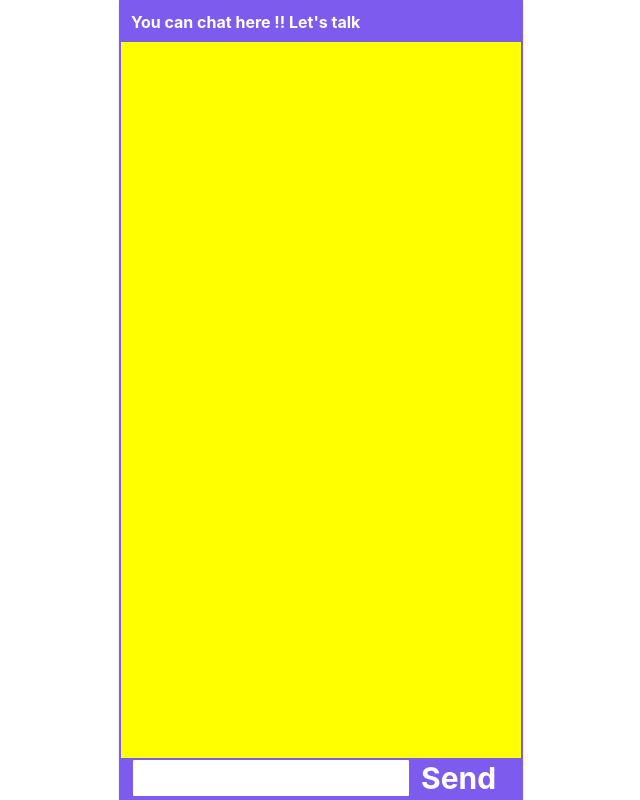
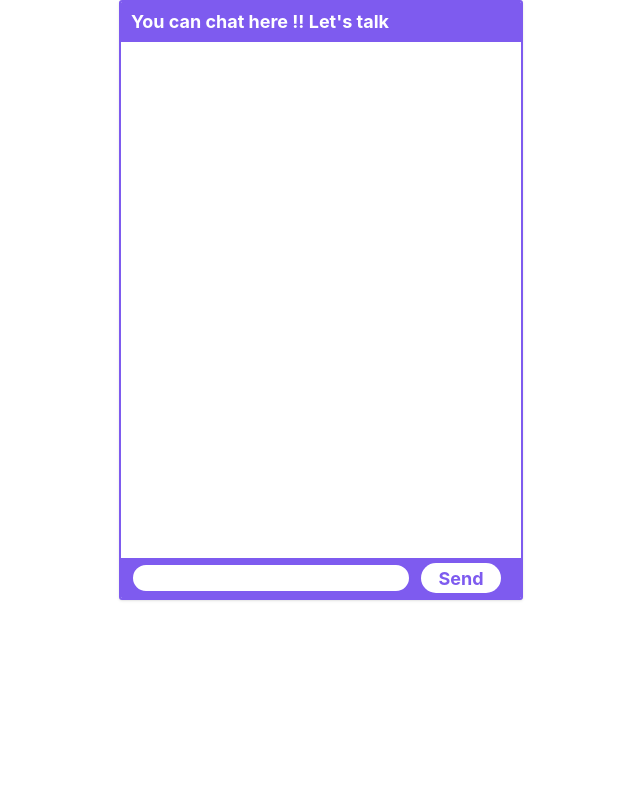
Before and after one commit to Nolking/sample-web-chat, a React (Create React App) app: page / in a window 1280 px wide. Both pictures are taken after typing "Sample" into the empty fields and a click on the button "Join Chat". Shown: the whole page, without its empty margins (319-959 px from the left). Built offline with nearby package versions, Linux system fonts and the light colour scheme.

Commit message:
4th commit

```diff
--- a/src/App.css
+++ b/src/App.css
@@ -23,9 +23,31 @@
   font-size: calc(10px + 2vmin);
   color: white;
 }
+.avatar:hover {opacity: 0.8; cursor: pointer;}
+.message:hover {opacity: 0.8;}
+button:hover {cursor: pointer; opacity: 0.8;}
+/* width */
+::-webkit-scrollbar {
+  width: 5px;
+}
+
+/* Track */
+::-webkit-scrollbar-track {
+  background: #f1f1f1;
+}
+
+/* Handle */
+::-webkit-scrollbar-thumb {
+  background: #888; border-radius: 5px;
+}
+
+/* Handle on hover */
+::-webkit-scrollbar-thumb:hover {
+  background: #7e5bef;
+}
 .my-message p {word-break: break-all;}
 .other-message p {word-break: break-all;}
-
+input:focus {outline: 0px }
 
 .App-link {
   color: #61dafb;
--- a/src/App.js
+++ b/src/App.js
@@ -1,4 +1,4 @@
-import React, {useState, useEffect} from 'react'
+import React, {useState} from 'react'
 import ChatScreen from './Component/ChatScreen'
 import './App.css';
 
@@ -16,6 +16,7 @@ function App() {
     setChatLog(chatLog)
   }
   function submitHandler() {
+    if (myName === '') {alert('enter your name to join chat!!!'); return;}
     let users= window.localStorage.getItem('userList');
     if (users == null) {
       users = []
@@ -41,19 +42,15 @@ function App() {
   }
   return (
     <div className="App justify-center flex">
-      <div className='flex bg-white justify-center border-2 border-solid border-purple shadow overflow-hidden sm:rounded-lg'>
+      <div className='flex bg-white justify-center border-2 border-solid border-purple shadow overflow-hidden sm:rounded-sm h-[600px]'>
         {identifiedUser &&
           <ChatScreen myName={myName} handlePrevChat={handlePrevChat} chatLog={chatLog}> </ChatScreen>
         }
         {!identifiedUser &&
           <form className='block m-[20px] h-[70px]'>
-
             <label htmlFor="userName" className='inline-block mr-[10px] h-[30px]'>Please enter your name</label>
-            <input onChange={nameChangeHandler} className='inline-block border-2 h-[30px] rounded-sm  border-solid border-purple' id="userName" type="text"></input>
-
-
-            <button className='block rounded-sm w-[100px] bg-purple text-white' onClick={submitHandler}>Join Chat</button>
-
+            <input onChange={nameChangeHandler} className='inline-block pl-[10px] text-sm text-purple border-2 h-[30px] rounded-sm  border-solid border-purple' id="userName" type="text"></input>
+            <button className='block h-[30px] rounded-sm w-[100px] bg-purple text-white' onClick={submitHandler}>Join Chat</button>
           </form>
         }
       </div>
--- a/src/Component/ChatHistory.js
+++ b/src/Component/ChatHistory.js
@@ -3,12 +3,12 @@ import ChatMessage from "./ChatMessage";
 export default function ChatHistory(props) {
     if (props.chatLog.length === 1  && props.chatLog[0].chat.length === 0 ) {
         return (
-            <div className="chat-history pt-[10px] pr-[10px] bg-[yellow] overflow-auto"></div>
+            <div className="chat-history pt-[10px] pr-[10px] bg-[white] overflow-auto"></div>
         )
     }
     else
         return (
-            <div className="chat-history pt-[10px] pr-[10px] bg-[yellow] overflow-auto">
+            <div className="chat-history pt-[10px] pr-[10px] bg-[white] overflow-auto">
                 {props.chatLog.length >0 && props.chatLog.map((mess, idx) => (
                     <ChatMessage key={idx} myName={props.myName} userName={mess.userName} chat={mess.chat}>
                     </ChatMessage>
--- a/src/Component/ChatMessage.js
+++ b/src/Component/ChatMessage.js
@@ -6,15 +6,15 @@ export default function ChatMessage(props) {
         return (
             <div className='my-message'>
                 <div className='block w-[100%] h-[40px] relative'>
-                <p className='text-center break-all absolute right-[0px] rounded-[50px] border-[1px] text-sm leading-[40px] w-[40px] h-[40px] bg-purple text-white'>{props.userName[0]}</p>
+                <p className='avatar text-center break-all absolute right-[0px] rounded-[50px] border-[1px] text-base leading-[40px] w-[40px] h-[40px] bg-purple text-white'>{props.userName[0].toUpperCase()}</p>
                 </div>
-                {props.chat.map((el, idx) =>(<p key={idx} className='ml-[10px] pr-[10px] mr-[40px] text-right text-sm rounded-sm mb-[5px] bg-purple text-white pl-[5px]'>{el}</p>))}
+                {props.chat.map((el, idx) =>(<p key={idx} className='message ml-[10px] h-[30px] leading-[30px] pr-[15px] mr-[40px] text-right text-sm rounded-sm mb-[5px] bg-purple text-white pl-[5px]'>{el}</p>))}
             </div>
         )
     else return (
         <div className='other-message ml-[10px]'>
-            <p className='text-center break-all rounded-[50px] border-[1px] text-sm leading-[40px] w-[40px] h-[40px] bg-gray text-white'>{props.userName[0]}</p>
-            {props.chat.map((el, idx) =>(<p key={idx} className='ml-[40px] text-left text-sm rounded-sm mb-[5px] bg-gray text-white pl-[5px]'>{el}</p>))}
+            <p className='avatar text-center break-all rounded-[50px] border-[1px] text-base leading-[40px] w-[40px] h-[40px] bg-gray text-white'>{props.userName[0].toUpperCase()}</p>
+            {props.chat.map((el, idx) =>(<p key={idx} className='message ml-[40px] h-[30px] leading-[30px] text-left text-sm rounded-sm mb-[5px] bg-gray text-white pl-[15px]'>{el}</p>))}
         </div>
     )
 }
--- a/src/Component/ChatScreen.js
+++ b/src/Component/ChatScreen.js
@@ -15,6 +15,7 @@ export default function ChatScreen(props) {
         if (window.localStorage.getItem('chatLog') === '') setPrevChat([{userName: props.myName, chat: []}]);
         let el = document.querySelector('.chat-history');
         el.scrollTop = el.scrollHeight
+        return;
       }, [prevChat]);
 
     function messageHandler(event) {
@@ -48,7 +49,8 @@ export default function ChatScreen(props) {
         } else {
             setPrevChat([{userName: props.myName, chat: curMess}]);
         }
-        chatInputRef.current = '';
+        document.querySelector('#messInput').value = '';
+        setCurMess('')
     }
     return (
         <div  className="text-3xl relative block w-[400px] ">
@@ -57,8 +59,8 @@ export default function ChatScreen(props) {
             </div>
             <ChatHistory myName={props.myName} chatLog={prevChat}></ChatHistory>
             <div className="chat-footer w-[100%] h-[40px] flex absolute bottom-0 bg-purple">
-                <input ref={chatInputRef} onKeyUp={messageHandler} className="inline-block h-[40px] pl-[10px] text-purple ml-[10px] text-sm w-[70%] border-2 h-[30px] rounded-sm  border-solid border-purple"></input>
-                <button onClick={sendMesage} id="sendButton" className="inline-block ml-[10px] text-white font-bold h-[40px] rounded-sm  ">Send</button>
+                <input ref={chatInputRef} id="messInput" onKeyUp={messageHandler} className="inline-block h-[30px] pl-[10px] text-purple ml-[10px] text-sm w-[70%] border-2 h-[30px] rounded-lg mt-[5px]  border-solid border-purple"></input>
+                <button onClick={sendMesage} id="sendButton" className="inline-block ml-[10px] mt-[5px] text-purple bg-white font-bold text-base h-[30px] rounded-[20px] w-[80px] ">Send</button>
             </div>
         </div>
     )
--- a/tailwind.config.js
+++ b/tailwind.config.js
@@ -6,6 +6,20 @@ module.exports = {
       md: '768px',
       lg: '976px',
       xl: '1440px'
+    },
+    fontSize: {
+      'xs': '.75rem',
+      'sm': '14px',
+      'tiny': '16px',
+      'base': '18px',
+      'lg': '1.125rem',
+      'xl': '1.25rem',
+      '2xl': '1.5rem',
+      '3xl': '1.875rem',
+      '4xl': '2.25rem',
+      '5xl': '3rem',
+      '6xl': '4rem',
+      '7xl': '5rem',
     },
     colors: {
       'white': 'white',
@@ -26,7 +40,9 @@ module.exports = {
       sm: '10px'
     },
     borderRadius: {
-      sm: '3px'
+      sm: '3px',
+      md: '5px',
+      lg: '15px'
     },
     extend: {
       spacing: {
```
